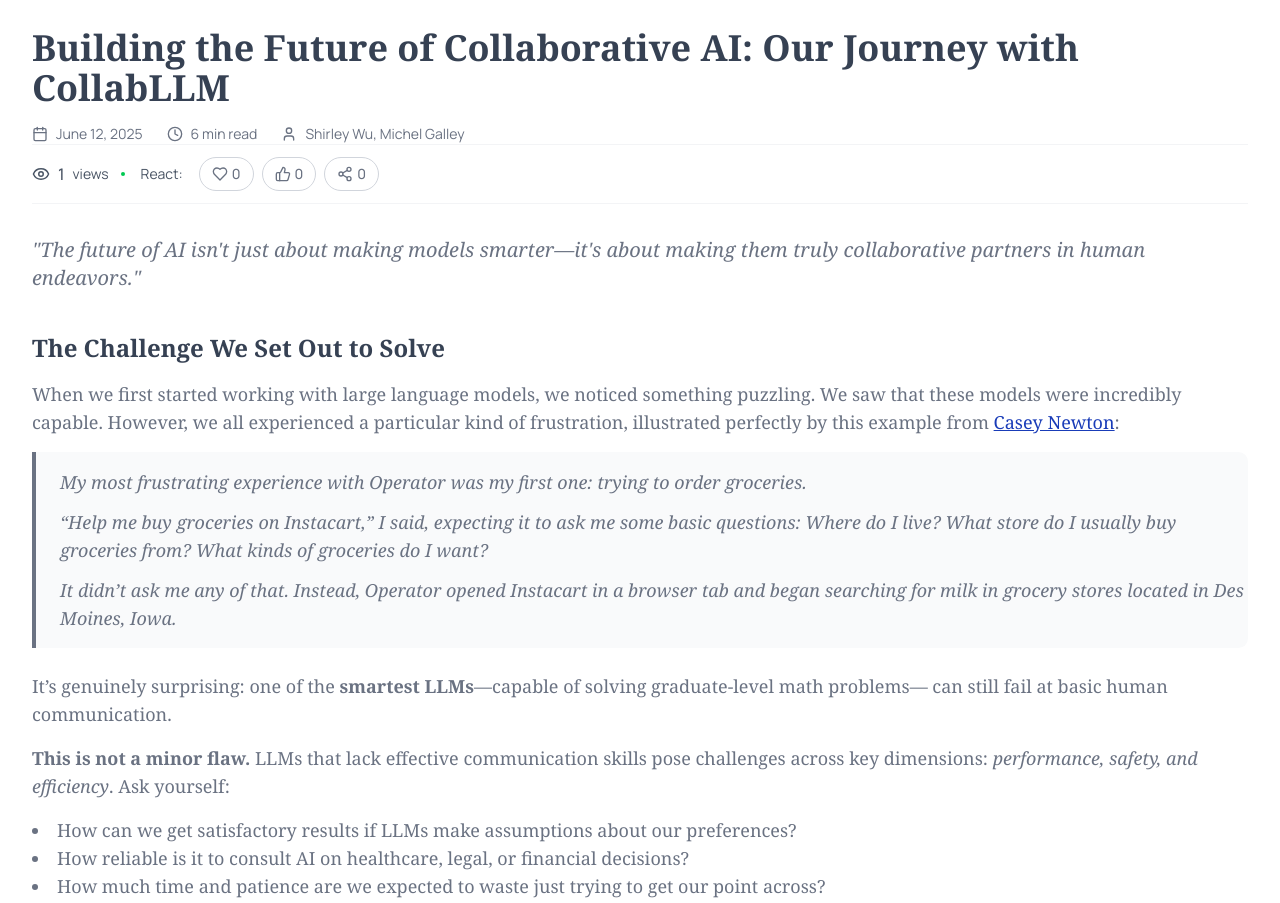
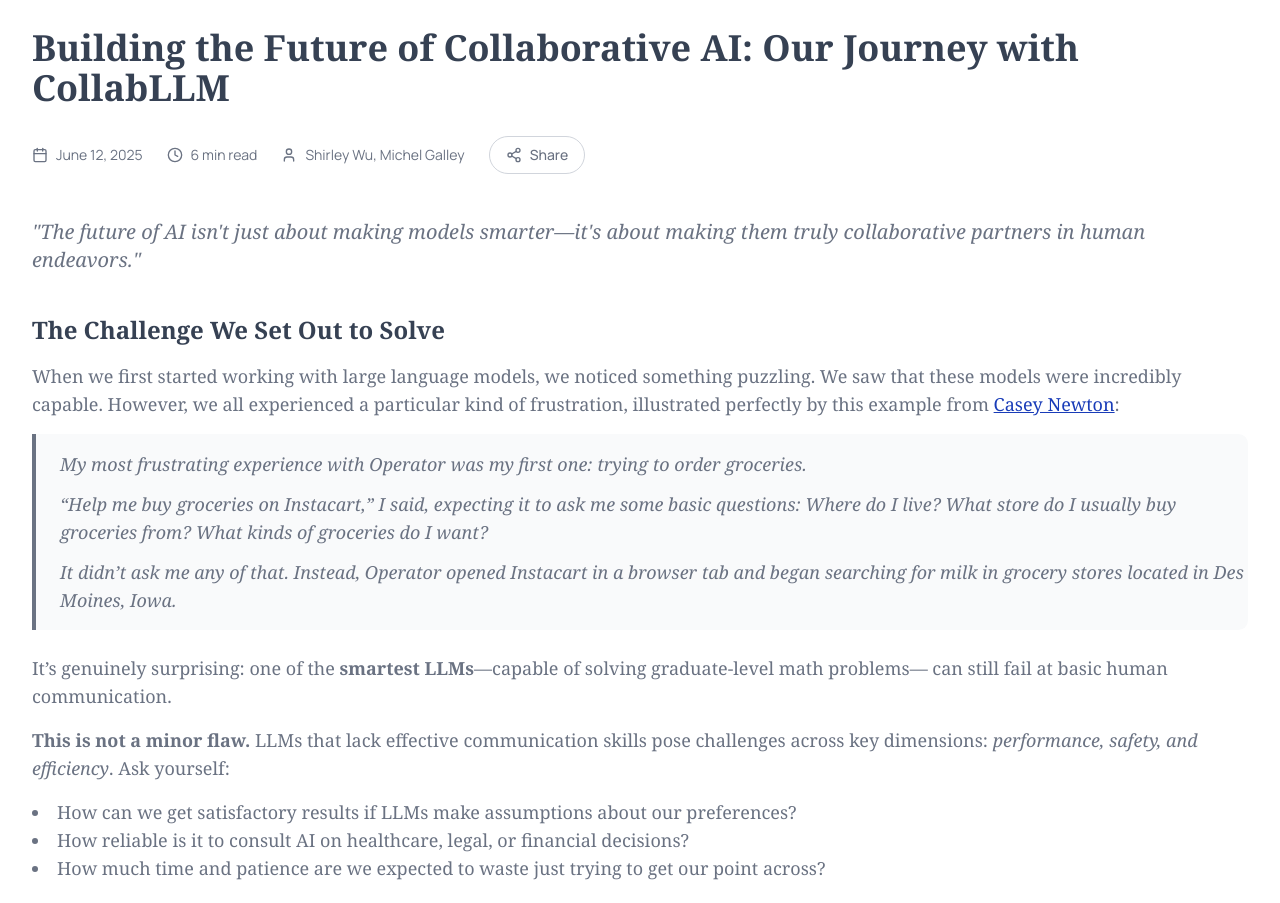
Before and after one commit to Wuyxin/collabllm, a Next.js app: page / in a window 1280 px wide. Shown: the part 1920-2823 px from the top of the page. Built offline with nearby package versions, Linux system fonts and the light colour scheme.

Commit message:
share only

```diff
--- a/app/(dashboard)/page.tsx
+++ b/app/(dashboard)/page.tsx
@@ -520,52 +520,19 @@ const ViewerSystem = () => {
 
   return (
     <>
-      <div className="flex flex-col sm:flex-row items-start sm:items-center gap-4 py-3 border-y border-gray-100">
-        {/* Viewer Count */}
-        <div className="flex items-center gap-2 text-gray-600">
-          <Eye size={18} />
-          <span className="font-medium">{viewCount.toLocaleString()}</span>
-          <span className="text-sm">views</span>
-          <div className="hidden sm:block w-1 h-1 bg-green-500 rounded-full animate-pulse ml-1" title="Live updates enabled" />
-        </div>
-
-        {/* Reactions */}
+      <div className="flex flex-col sm:flex-row items-start sm:items-center gap-4 py-3">
+        {/* Share Button Only */}
         <div className="flex items-center gap-2">
-          <span className="text-gray-600 text-sm mr-2">React:</span>
-          {reactionButtons.map(({ type, icon: Icon, color, label }) => (
-            <button
-              key={type}
-              onClick={() => handleReaction(type)}
-              className={`
-                relative flex items-center gap-1 px-3 py-1.5 rounded-full border transition-all duration-200 hover:scale-105
-                ${userReactions.has(type)
-                  ? `${color} bg-gray-50 border-current`
-                  : 'text-gray-500 border-gray-300 hover:border-gray-400'
-                }
-                ${showReactionAnimation === type ? 'animate-pulse' : ''}
-              `}
-              title={label}
-            >
-              <Icon
-                size={16}
-                className={userReactions.has(type) ? 'fill-current' : ''}
-              />
-              <span className="text-sm font-medium">{reactions[type as ReactionType] || 0}</span>
-
-              {/* Animation overlay */}
-              {showReactionAnimation === type && (
-                <div className="absolute inset-0 flex items-center justify-center pointer-events-none">
-                  <Icon
-                    size={24}
-                    className={`${color} fill-current animate-bounce`}
-                  />
-                </div>
-              )}
-            </button>
-          ))}
+          <button
+            onClick={() => handleReaction('share')}
+            className="flex items-center gap-2 px-4 py-2 rounded-full border border-gray-300 hover:border-gray-400 text-gray-500 hover:text-green-500 transition-all duration-200 hover:scale-105"
+            title="Share this article"
+          >
+            <Share2 size={16} />
+            <span className="text-sm font-medium">Share</span>
+          </button>
         </div>
       </div>
-
       {/* Share Modal */}
       <ShareModal />
     </>
@@ -812,10 +779,11 @@ export default function HomePage() {
             <User size={16} />
             <span className="text-sm">Shirley Wu, Michel Galley</span>
           </div>
+        <ViewerSystem />
+
         </div>
 
         {/* Viewer System Component */}
-        <ViewerSystem />
       </div>
 
       {/* Blog Content */}
```
